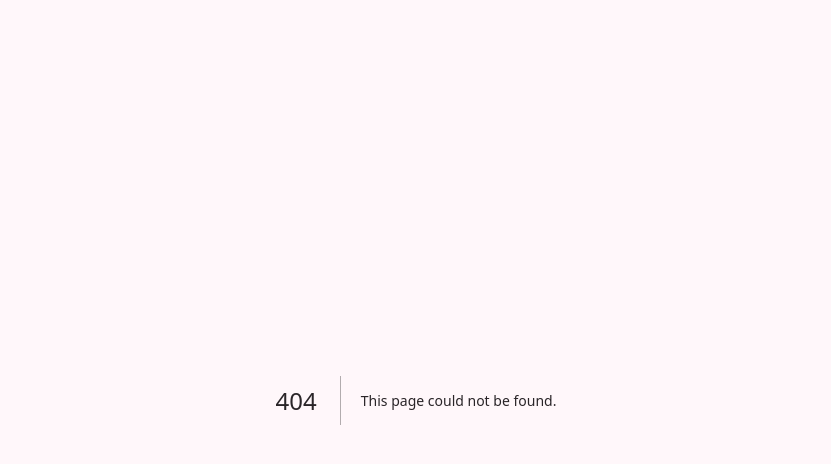
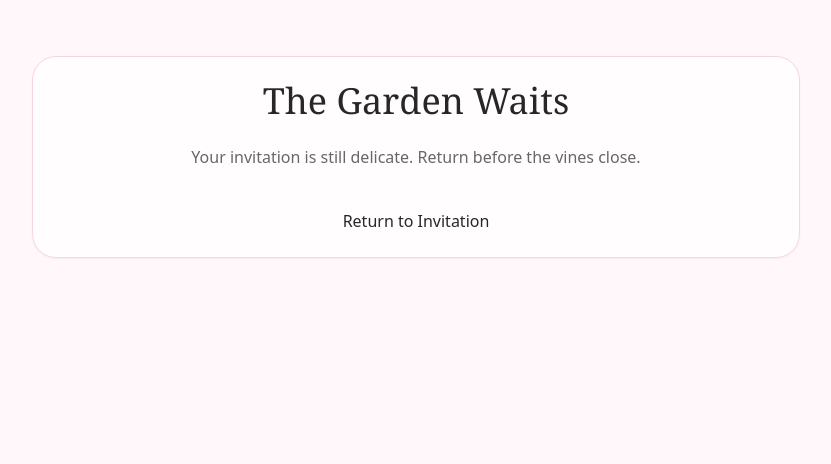
Before and after one commit to trotterkyla-eng/pearlsandpetals-web, a Next.js app: page /i/1/i/1/hold in a window 1280 px wide. Before the commit this address had no page. Shown: the top 464 px of the page, without its empty margins (224-1055 px from the left). Built offline with nearby package versions, Linux system fonts and the light colour scheme.

Commit message:
Add HoldPage component for invitation status

```diff
--- /dev/null
+++ b/app/i/[token]/i/[token]/hold/page.tsx
@@ -0,0 +1,23 @@
+import Link from "next/link";
+import { OrnateCard } from "@/components/OrnateCard";
+
+export default function HoldPage({ params }: { params: { token: string } }) {
+  return (
+    <main className="min-h-screen bg-garden px-6 py-14">
+      <div className="mx-auto max-w-3xl">
+        <OrnateCard>
+          <h1 className="text-center font-serif text-4xl text-ink">The Garden Waits</h1>
+          <p className="mt-6 text-center text-ink/70">
+            Your invitation is still delicate. Return before the vines close.
+          </p>
+
+          <div className="mt-10 flex justify-center">
+            <Link className="btn-primary" href={`/i/${params.token}`}>
+              Return to Invitation
+            </Link>
+          </div>
+        </OrnateCard>
+      </div>
+    </main>
+  );
+}
```
